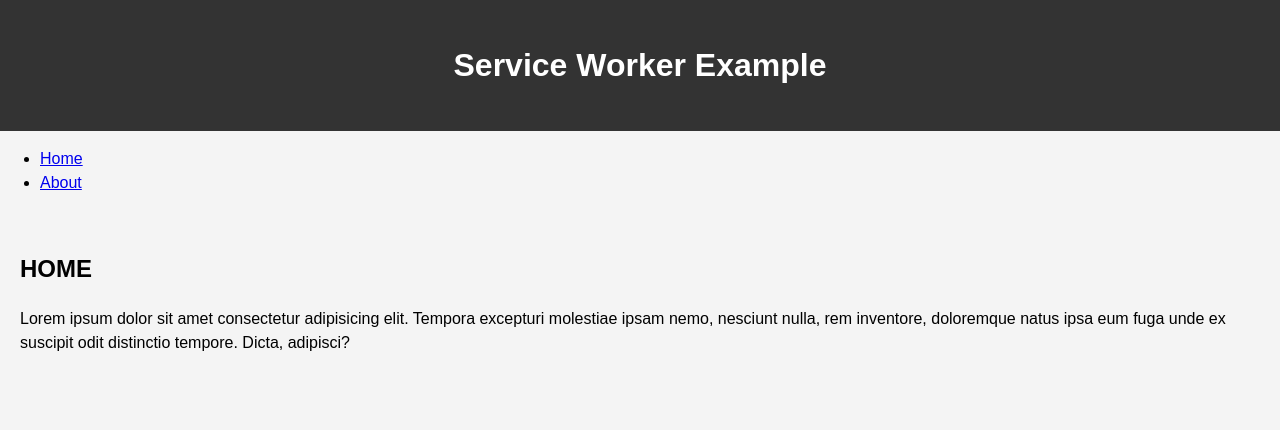
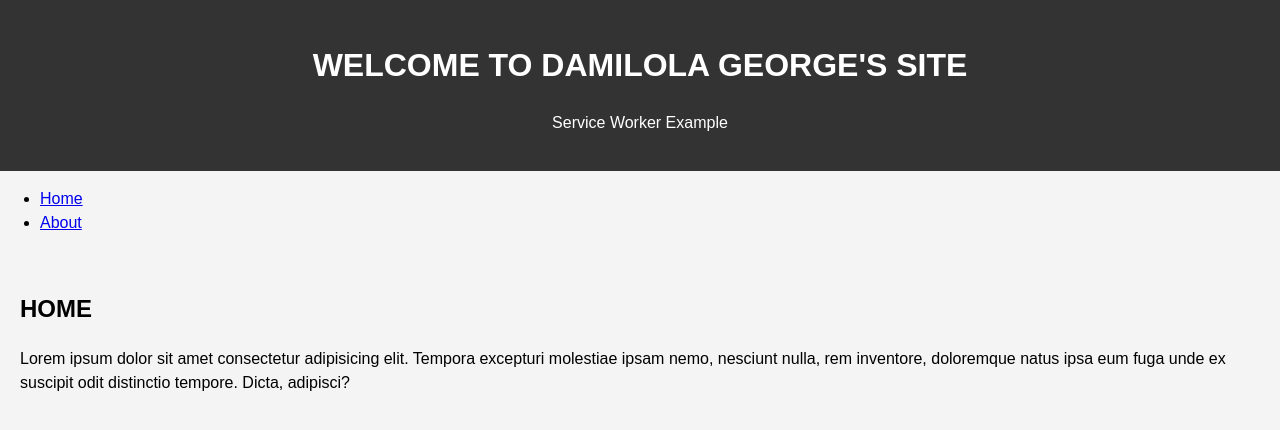
Before and after one commit to Damilola-George/damigeorge.github.io, a plain HTML site: page index.html in a window 1280 px wide. Drawn offline with Linux system fonts and the light colour scheme.

```diff
--- a/index.html
+++ b/index.html
@@ -9,8 +9,11 @@
 </head>
 <body>
     <header>
-    <h1> Service Worker Example</h1>
+        <h1> WELCOME TO DAMILOLA GEORGE'S SITE</h1>
+        <p>Service Worker Example </p>
     </header>
+
+
 
         <ul>
             <li class="current">
@@ -21,6 +24,7 @@
             <a href="about.html"> About </a>
         </li>
         </ul>
+
 
 
     <main>
```
Also changed, not shown: about.html (+4 -1 lines), 2 other files.
